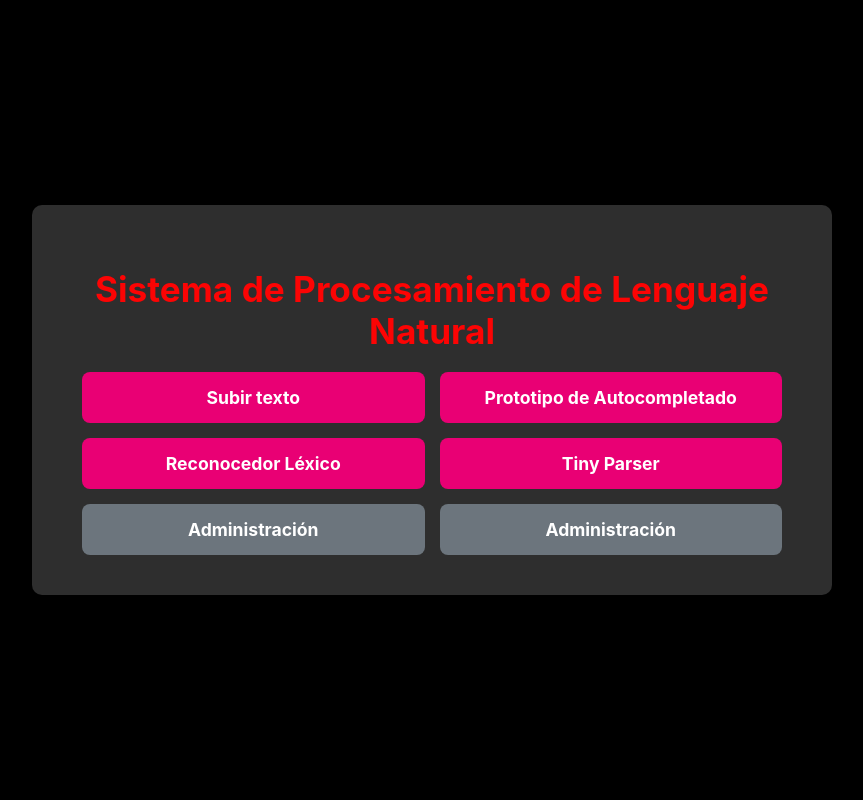
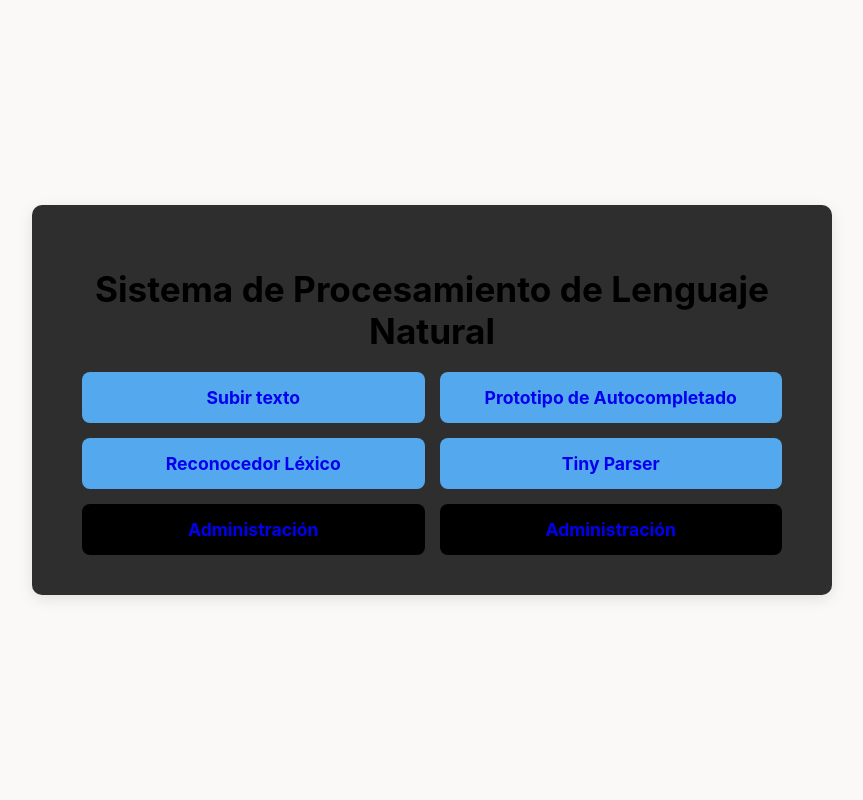
Before and after one commit to Gaelo24/procesamiento-del-lenguaje-natural, a Django app: page / in a window 1280 px wide. Shown: the whole page, without its empty margins (208-1071 px from the left). Run offline with Django 5.2, Linux system fonts and the light colour scheme.

Commit message:
Integra el Tiny Parser y actualiza la interfaz

```diff
--- a/analisis/admin.py
+++ b/analisis/admin.py
@@ -5,4 +5,3 @@ admin.site.register(TextoAnalizado)
 admin.site.register(Palabra)
 admin.site.register(Bigrama)
 admin.site.register(Trigrama)
-# Register your models here.
--- a/analisis/forms.py
+++ b/analisis/forms.py
@@ -1,4 +1,3 @@
-# en analisis/forms.py
 from django import forms
 from .models import TextoAnalizado
 
--- a/analisis/templates/analisis/autocompletar.html
+++ b/analisis/templates/analisis/autocompletar.html
@@ -5,9 +5,9 @@
     <meta charset="UTF-8">
     <title>Autocompletado de Texto</title>
     <style>
-        body { font-family: sans-serif; margin: 40px; background-color: #000000; }
+        body { font-family: sans-serif; margin: 40px; background-color: #ffffff; }
         .container { max-width: 800px; margin: auto; background: rgb(71, 71, 71); padding: 30px; border-radius: 8px; box-shadow: 0 4px 8px rgba(0,0,0,0.1); }
-        h1 { color: #ff5e00; text-align: center; }
+        h1 { color: #000000; text-align: center; }
         textarea { width: 100%; height: 120px; font-size: 1.1em; padding: 10px; border: 1px solid #ccc; border-radius: 4px; box-sizing: border-box; }
         input[type="number"], button { font-size: 1em; padding: 10px 15px; border-radius: 4px; border: 1px solid #ccc; margin-top: 10px; vertical-align: middle; }
         button { background-color: #ff5e00; color: rgb(255, 252, 247); cursor: pointer; border-color: #007bff; }
--- a/analisis/templates/analisis/reconocedor.html
+++ b/analisis/templates/analisis/reconocedor.html
@@ -4,7 +4,7 @@
     <meta charset="UTF-8">
     <title>Reconocedor Léxico</title>
     <style>
-        body { font-family: sans-serif; margin: 40px; background-color: #000000; }
+        body { font-family: sans-serif; margin: 40px; background-color: #ffffff; }
         .container { max-width: 800px; margin: auto; background: rgb(80, 80, 80); padding: 30px; border-radius: 8px; box-shadow: 0 0 15px rgba(0,0,0,0.1); }
         h1 { color: #000000; }
         table { width: 100%; border-collapse: collapse; margin-top: 20px; }
--- a/analisis/templates/analisis/subir.html
+++ b/analisis/templates/analisis/subir.html
@@ -4,9 +4,9 @@
     <meta charset="UTF-8">
     <title>Subir Texto para Análisis</title>
     <style>
-        body { font-family: sans-serif; margin: 40px; background-color: #000000; color: #333; }
+        body { font-family: sans-serif; margin: 40px; background-color: #fdf9f9; color: #000000; }
         .container { max-width: 600px; margin: auto; background: rgb(83, 83, 83); padding: 30px; border-radius: 8px; box-shadow: 0 0 15px rgba(0,0,0,0.1); }
-        h1 { color: #974604; }
+        h1 { color: #000000; }
         form { margin-top: 20px; }
         button { font-size: 1em; padding: 10px 20px; border-radius: 5px; border: none; background-color: #066121; color: white; cursor: pointer; transition: background-color 0.3s; }
         button:hover { background-color: #037e03; }
--- a/analisis/templates/home.html
+++ b/analisis/templates/home.html
@@ -4,10 +4,9 @@
     <meta charset="UTF-8">
     <title>Inicio - Sistema de PLN</title>
     <style>
-        /* --- Estilos Generales --- */
         body {
             font-family: -apple-system, BlinkMacSystemFont, "Segoe UI", Roboto, "Helvetica Neue", Arial, sans-serif;
-            background-color: #000000;
+            background-color: #fbf8f8;
             color: #ffffff;
             margin: 0;
             display: flex;
@@ -16,7 +15,6 @@
             height: 100vh;
         }
 
-        /* --- Contenedor Principal --- */
         .container {
             text-align: center;
             background-color: rgb(46, 46, 46);
@@ -26,9 +24,8 @@
             max-width: 700px;
         }
 
-        /* --- Encabezado y Título --- */
         .header h1 {
-            color: #fc0404;
+            color: #000000;
             font-size: 2.2em;
             margin-bottom: 10px;
         }
@@ -39,13 +36,11 @@
             margin-bottom: 30px;
         }
 
-        /* --- Icono (Emoji) --- */
         .header .icon {
             font-size: 3em;
             margin-bottom: 15px;
         }
 
-        /* --- Botones de Navegación --- */
         .nav-grid {
             display: grid;
             grid-template-columns: 1fr 1fr;
@@ -54,8 +49,8 @@
         }
 
         .nav-grid a {
-            background-color: #e90074;
-            color: white;
+            background-color: #54a9ee;
+            color: 54a9ee;
             padding: 15px 20px;
             border-radius: 8px;
             text-decoration: none;
@@ -65,17 +60,16 @@
         }
 
         .nav-grid a:hover {
-            background-color: #970778;
+            background-color: #54a9ee;
             transform: translateY(-3px); /* Efecto de levantar el botón */
         }
 
-        /* Estilo especial para el link de Admin */
         .nav-grid a.admin-link {
-            background-color: #6c757d;
+            background-color: #000000;
         }
 
         .nav-grid a.admin-link:hover {
-            background-color: #5a6268;
+            background-color: #000000;
         }
     </style>
 </head>
```
Also changed, not shown: analisis/models.py (+5 -6 lines), analisis/preprocesamiento.py (+3 -4 lines), analisis/views.py (+4 -6 lines).
